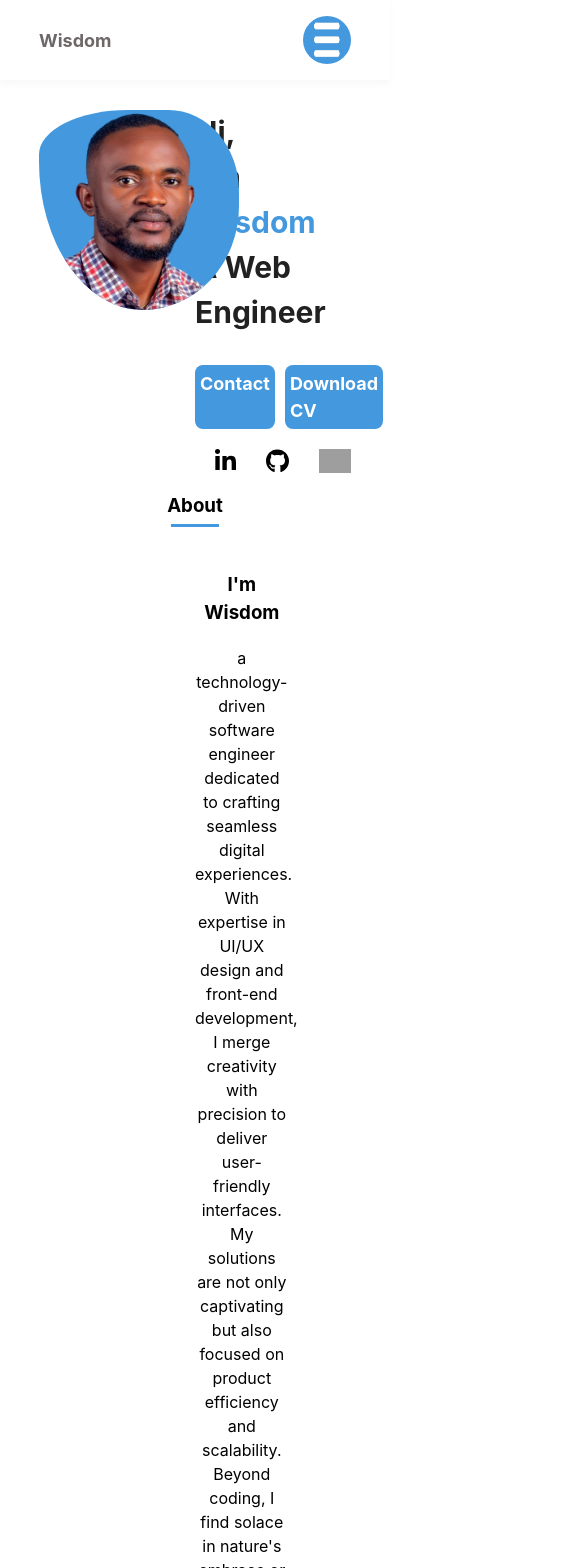
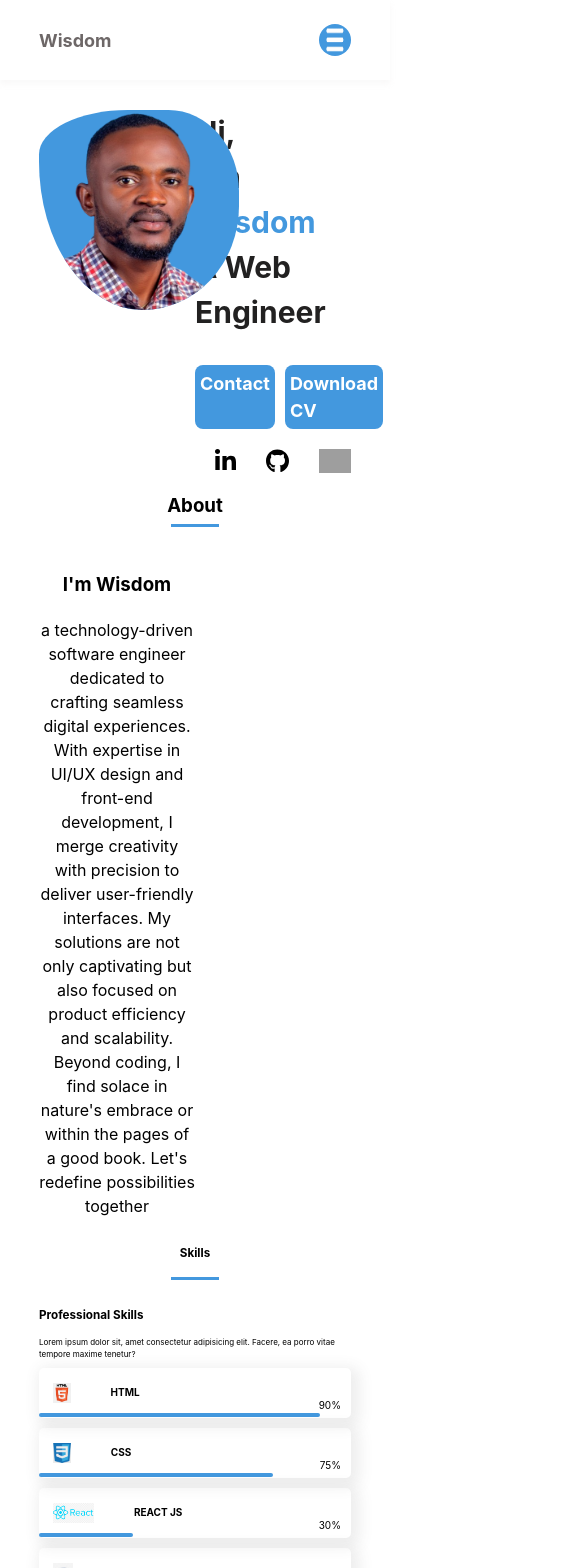
Before and after one commit to wisden2065/Portfolio, a React (Vite) app: page / in a window 390 px wide. Shown: the top 1568 px of the page, 585 px wide, since content can reach past the window. Built offline with nearby package versions, Linux system fonts and the light colour scheme; grey boxes are pictures that could not be loaded.

Commit message:
Implemented media query with clamp for about and skills section

```diff
--- a/src/App.jsx
+++ b/src/App.jsx
@@ -11,9 +11,7 @@ import Footer from './assets/Components/Footer/Footer'
 const App = () => {
   return (
     <>
-      {/* <div id='header__cont'> */}
       <Header />
-      {/* </div> */}
       <LandingPage />
       <About />
       <Skills />
--- a/src/assets/Components/About/About.css
+++ b/src/assets/Components/About/About.css
@@ -42,8 +42,23 @@
 }
 .about{
     width: 60%;
+    /* background-color: #4398de; */
+}
+#empty{
+    /* background-color: red; */
 }
 .about__container{
     display: grid;
     grid-template-columns: 1fr 1fr;
+    width: 100%;
 }
+
+/* media query */
+@media screen and (max-width: 800px) {
+    #empty{
+        display: none;
+    }
+    .about{
+        width: auto;
+    }
+}
--- a/src/assets/Components/About/About.jsx
+++ b/src/assets/Components/About/About.jsx
@@ -7,7 +7,7 @@ const About = () => {
         <div className="about_wrapper">
           <h3 className='section_title'>About</h3>
           <div className='about__container'>
-              <div>
+              <div id='empty'>
               </div>
               <div className='about'>
                   <h3>I'm Wisdom</h3>
--- a/src/assets/Components/Navbar/Navbar.css
+++ b/src/assets/Components/Navbar/Navbar.css
@@ -11,8 +11,8 @@ nav{
 nav .menu_icon{
     display: none;
     background-color: #4398de;
-    height: 3rem;
-    width: 3rem;
+    height: 2rem;
+    width: 2rem;
     border-radius: 50%;
     cursor: pointer;
 }
@@ -40,6 +40,7 @@ ul{
 @media screen and (max-width: 800px) {
     nav .menu_icon{
         display: block;
+
     }
     nav ul{
         display: none;
--- a/src/assets/Components/SKills/Skills.css
+++ b/src/assets/Components/SKills/Skills.css
@@ -88,3 +88,39 @@
 .__php{
     width: 40%;
 }
+
+/* media query */
+@media screen and (max-width: 800px){
+    .skills_cont{
+        width: 100%;
+        /* background-color: #4398de; */
+    }
+    .skills_title,
+    .skills_cont h3{
+        font-size: clamp(10px, 3vw, 1.2rem);
+        /* color: red; */
+    }
+    .skills_cont p{
+        display: unset;
+        font-size: clamp(8px, 2vw, 1rem);
+        display: flex;
+        flex-wrap: wrap;
+    }
+    .flex{
+        /* display: flex;
+        flex-wrap: wrap; */
+    }
+    ._progress{
+        font-size: clamp(10px, 2vw, 1rem);
+        height: clamp(10px, 5vh, 40px);
+        margin-bottom: 10px;
+        border-radius: 5px;
+        position: relative;
+        padding: 5px 0;
+        width: 80vw;
+    }
+    .img_txt img{
+        height: clamp(20px, 2vh, 2rem);
+        margin-left: 5%;
+    }
+}
--- a/src/assets/Components/SKills/Skills.jsx
+++ b/src/assets/Components/SKills/Skills.jsx
@@ -11,8 +11,10 @@ const Skills = () => {
             <h3 className='skills_title'>Skills</h3>
             <div className='skills_'>
                 <div className="skills_cont">
-                    <h3>Professional Skills</h3>
-                    <p>Lorem ipsum dolor sit, amet consectetur adipisicing elit. Facere, ea porro vitae tempore maxime tenetur?</p>
+                    {/* <div class="flex"> */}
+                        <h3>Professional Skills</h3>
+                        <p>Lorem ipsum dolor sit, amet consectetur adipisicing elit. Facere, ea porro vitae tempore maxime tenetur?</p>
+                    {/* </div> */}
                     <div className="html _progress">
                         <div className='img_txt'>
                             <img src={html_icon} alt="" />
@@ -23,8 +25,8 @@ const Skills = () => {
                     </div>
                     <div className="css _progress">
                         <div className='img_txt'>
-                                <img src={css_icon} alt="" />
-                                <h4>CSS</h4>
+                            <img src={css_icon} alt="" />
+                            <h4>CSS</h4>
                         </div>
                         <span>75%</span>
                         <div className="bar __css"></div>
@@ -46,6 +48,9 @@ const Skills = () => {
                         <div className="bar __php"></div>
                     </div>
                 </div>
+                <div id='empty'>
+
+                </div>
             </div>
         </div>
 
```
Lines whose indentation alone changed are shown as unchanged.
